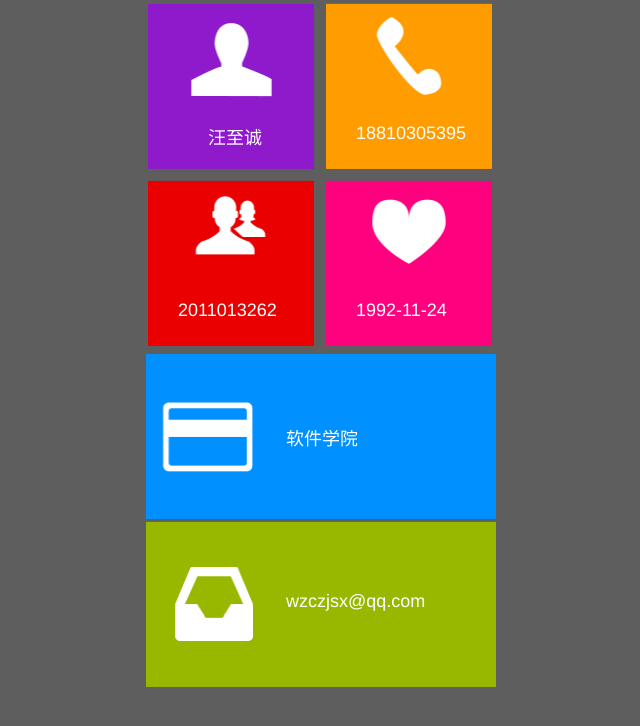
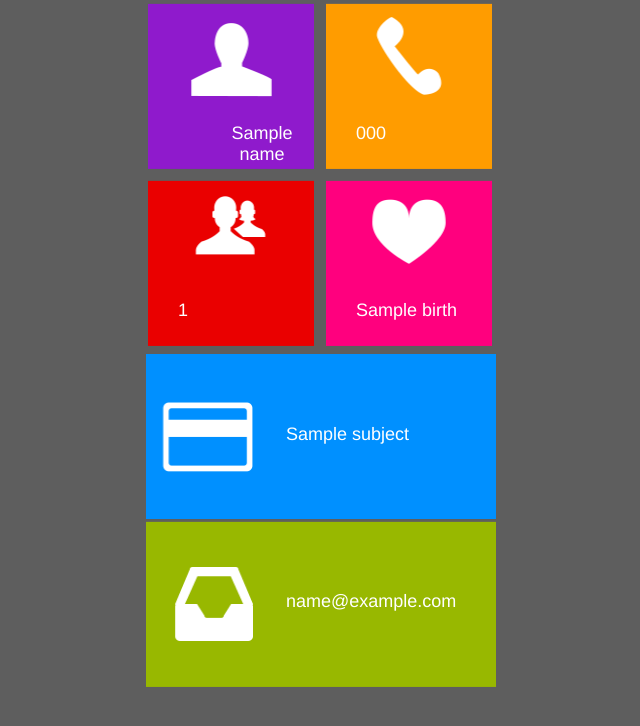
Before and after one commit to wzc11/TsinghuaHelper, a Django app: template src/centralServer/templates/person_card.html in a window 1280 px wide. Shown: the top 726 px of the page, without its empty margins (319-959 px from the left). Run offline with Django 3.2, Linux system fonts and the light colour scheme; the template is opened without the code that fills it: most values are stand-ins (such as "Sample title", 1, 10 or a date in 2020); parts of the project's set-up code (start-up, migrations or seed data) failed here and were passed over.

Commit message:
更新界面

```diff
--- a/src/centralServer/centralServer/urls.py
+++ b/src/centralServer/centralServer/urls.py
@@ -14,6 +14,7 @@ urlpatterns = patterns(
     url(r'^weChat/focus/$', weChatFocus),
     url(r'^weChat/bind/$', weChatBind),
     url(r'^weChat/message/$', weChatMessage),
+    url(r'^weChat/card/$', weChatCard),
     url(r'^weChat/index/face/$', weChatFaceIndex),
     url(r'^weChat/index/learn/$', weChatLearnIndex),
     url(r'^weChat/index/facePK/$', weChatPKIndex),
--- a/src/centralServer/requestHelper/baseReqHelper.py
+++ b/src/centralServer/requestHelper/baseReqHelper.py
@@ -95,7 +95,7 @@ class baseReqHelper(object):
         regStr = '"fakeid":"([^"]+)","nick_name":"[\w]*","date_time":[\w]*,"content":"' + code + '"'
         print regStr
         Re = re.compile(regStr)
-        fakeId = Re.findall(html)
+        fakeId = Re.match(html)
         print fakeId
         return 2361137723
 
--- a/src/centralServer/templates/person_card.html
+++ b/src/centralServer/templates/person_card.html
@@ -11,30 +11,30 @@
 			<div>
 			<div class="little_img">
 				<img src="/static/img/profile.png"  alt="profile" class="simg"/>
-				<span class="name_text">汪至诚</span>
+				<span class="name_text">{{ name }}</span>
 			</div>
 			<div class="little_img">
 				<img src="/static/img/phone.png"  alt="phone" class="simg"/>
-				<span class="phone_text">18810305395</span>
+				<span class="phone_text">{{ phone }}</span>
 			</div>
 			</div>
 			<div>
 			<div class="little_img">
 				<img src="/static/img/id.png"  alt="name" class="simg"/>
-				<span class="id_text">2011013262</span>
+				<span class="id_text">{{ id }}</span>
 			</div>
 			<div class="little_img">
 				<img src="/static/img/birthday.png"  alt="name" class="simg"/>
-				<span class="birth_text">1992-11-24</span>
+				<span class="birth_text">{{ birth }}</span>
 			</div>
 			</div>
 			<div class="large_img">
 				<img src="/static/img/major.png"  alt="name" class="bimg"/>
-				<span class="major_text">软件学院</span>
+				<span class="major_text">{{ subject }}</span>
 			</div>
 			<div class="large_img">
 				<img src="/static/img/email.png"  alt="name" class="bimg"/>
-				<span class="email_text">wzczjsx@qq.com</span>
+				<span class="email_text">{{ email }}</span>
 			</div>
 		</div>
 	</body>
```
Also changed, not shown: src/centralServer/wechatPlatform/eventHandler.py (+10 -0 lines), src/centralServer/wechatPlatform/views.py (+5 -2 lines), src/centralServer/wechatPlatform/viewsIndex.py (+21 -0 lines).
